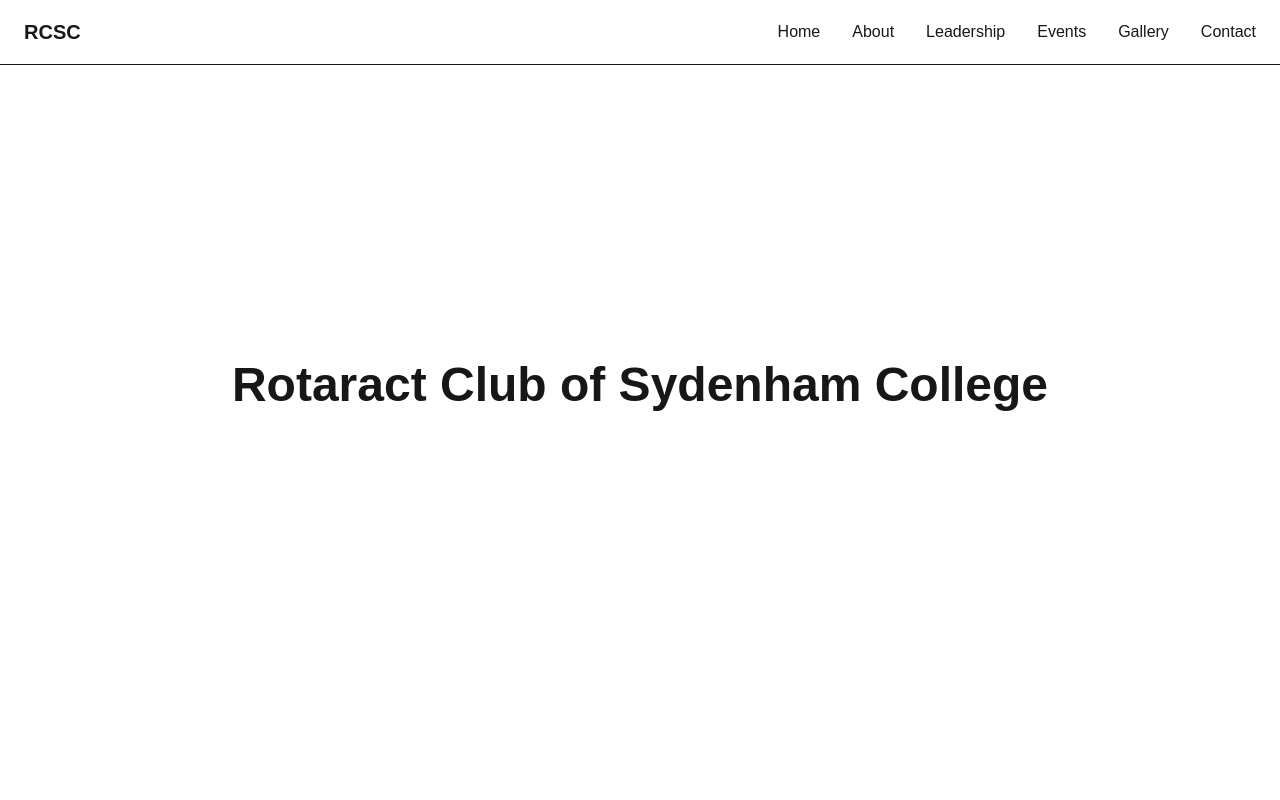
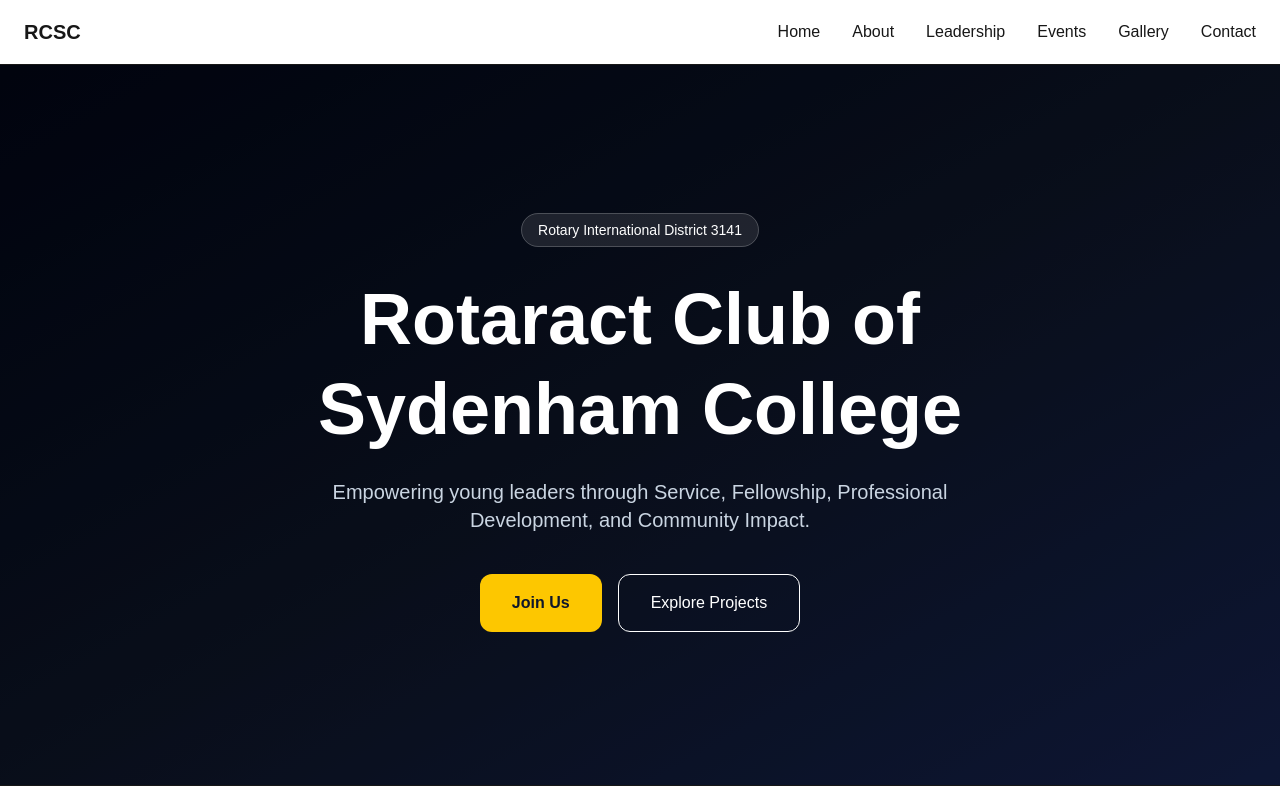
Before and after one commit to rotaractsydenham/rcsc-website, a Next.js app: page / in a window 1280 px wide. Shown: the top 800 px of the page. Built offline with nearby package versions, Linux system fonts and the light colour scheme.

Commit message:
feat: add hero section

```diff
--- a/src/app/page.tsx
+++ b/src/app/page.tsx
@@ -1,17 +1,14 @@
 import Navbar from "@/components/layout/Navbar";
 import Footer from "@/components/layout/Footer";
+import Hero from "@/components/home/Hero";
 
 export default function Home() {
   return (
     <>
       <Navbar />
 
-      <main className="min-h-screen">
-        <section className="flex h-[80vh] items-center justify-center">
-          <h1 className="text-5xl font-bold">
-            Rotaract Club of Sydenham College
-          </h1>
-        </section>
+      <main>
+        <Hero />
       </main>
 
       <Footer />
--- /dev/null
+++ b/src/components/home/Hero.tsx
@@ -0,0 +1,43 @@
+export default function Hero() {
+  return (
+    <section className="relative flex min-h-[90vh] items-center justify-center overflow-hidden bg-gradient-to-br from-slate-950 via-slate-900 to-blue-950">
+
+      {/* Background Overlay */}
+      <div className="absolute inset-0 bg-black/40" />
+
+      {/* Content */}
+      <div className="relative z-10 mx-auto max-w-5xl px-6 text-center text-white">
+
+        <span className="rounded-full border border-white/20 bg-white/10 px-4 py-2 text-sm backdrop-blur">
+          Rotary International District 3141
+        </span>
+
+        <h1 className="mt-8 text-5xl font-bold leading-tight md:text-7xl">
+          Rotaract Club of
+          <br />
+          Sydenham College
+        </h1>
+
+        <p className="mx-auto mt-6 max-w-2xl text-lg text-slate-300 md:text-xl">
+          Empowering young leaders through Service,
+          Fellowship, Professional Development,
+          and Community Impact.
+        </p>
+
+        <div className="mt-10 flex flex-col justify-center gap-4 sm:flex-row">
+
+          <button className="rounded-xl bg-yellow-400 px-8 py-4 font-semibold text-slate-900 transition hover:bg-yellow-300">
+            Join Us
+          </button>
+
+          <button className="rounded-xl border border-white px-8 py-4 transition hover:bg-white hover:text-slate-900">
+            Explore Projects
+          </button>
+
+        </div>
+
+      </div>
+
+    </section>
+  )
+}
```
Also changed, not shown: public/images/hero/hero.jpeg (added).
